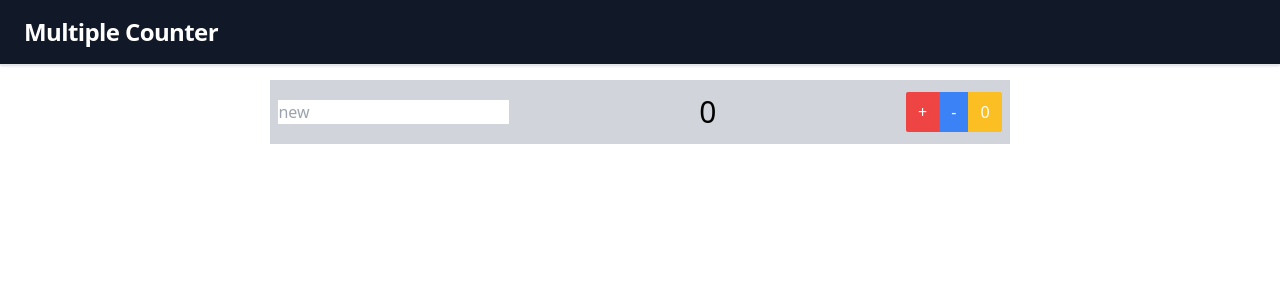
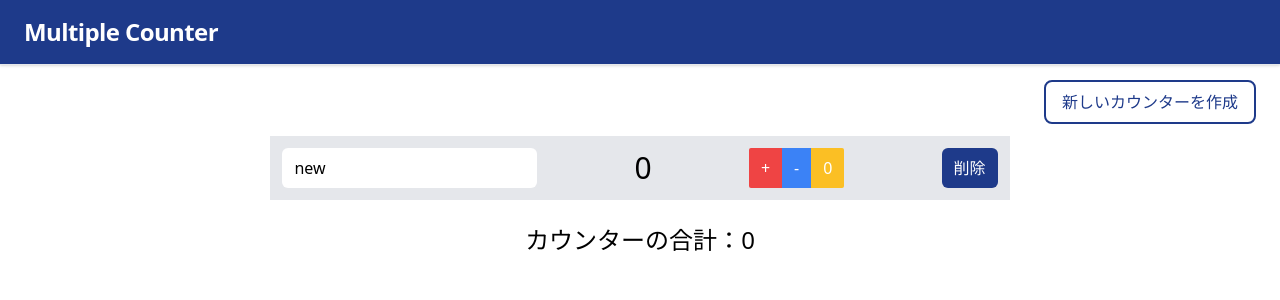
Before and after one commit to perio29/svelte-count-app, a Svelte app: page / in a window 1280 px wide. Shown: the top 300 px of the page. Built offline with nearby package versions, Linux system fonts and the light colour scheme.

Commit message:
✅ 基本機能の実装

```diff
--- a/src/App.svelte
+++ b/src/App.svelte
@@ -1,14 +1,13 @@
 <script lang="ts">
 	import Tailwindcss from './Tailwindcss.svelte';
 	import Header from './components/Header.svelte';
-	import Router from "svelte-spa-router";
-	import { routes } from './router';
+import Counter from './components/Counter.svelte';
 </script>
 
 <Tailwindcss />
 <Header />
 <main class="pt-16">
 	<div class="container mx-auto px-6 my-4">
-	  <Router {routes} />
+	 <Counter />
 	</div>
 </main>
--- /dev/null
+++ b/src/components/AddCounter.svelte
@@ -0,0 +1,20 @@
+<script>
+  import Modal from "./Modal.svelte";
+
+  let modalOpen = false;
+
+  const handleOpen = () => {
+    modalOpen = !modalOpen;
+  };
+</script>
+
+<div class="flex justify-end">
+  <button
+    on:click={handleOpen}
+    class="block px-4 py-2 text-blue-900 border-2 border-blue-900 hover:bg-blue-900 hover:text-white border-solid rounded-lg"
+    >新しいカウンターを作成</button
+  >
+  {#if modalOpen}
+    <Modal on:open={handleOpen} />
+  {/if}
+</div>
--- /dev/null
+++ b/src/components/Counter.svelte
@@ -0,0 +1,9 @@
+<script>
+  import AddCounter from "./AddCounter.svelte";
+  import CounterItem from "./CounterItem.svelte";
+</script>
+
+<div>
+  <AddCounter />
+  <CounterItem />
+</div>
--- /dev/null
+++ b/src/components/CounterItem.svelte
@@ -0,0 +1,75 @@
+<script>
+  import { counters } from "../store";
+  import { fade, scale } from "svelte/transition";
+
+  const increment = (i) => {
+    $counters[i].count += 1;
+  };
+
+  const decrement = (i) => {
+    $counters[i].count -= 1;
+  };
+
+  const reset = (i) => {
+    $counters[i].count = 0;
+  };
+
+  const handleDelete = (i) => {
+    $counters.splice(i, 1);
+    $counters = $counters;
+  };
+</script>
+
+<div>
+  {#each $counters as item, index}
+    <div
+      class="px-3 py-3 w-3/5 mx-auto mt-3 text-center flex items-center justify-between bg-gray-200"
+      in:scale
+      out:fade={{ duration: 500 }}
+    >
+      <input
+        type="text"
+        bind:value={item.title}
+        class="text-black px-3 py-2 border-none rounded-md"
+      />
+      <p class="text-3xl">{item.count}</p>
+      <div class="flex">
+        <button
+          class="px-3 py-2 bg-red-500 text-white block rounded-l-sm"
+          on:click={() => increment(index)}
+        >
+          +
+        </button>
+
+        <button
+          class="px-3 py-2 bg-blue-500 text-white block"
+          on:click={() => decrement(index)}
+        >
+          -
+        </button>
+        <button
+          class="px-3 py-2 bg-yellow-400 text-white block rounded-r-sm"
+          on:click={() => reset(index)}
+        >
+          0
+        </button>
+      </div>
+      <div>
+        <button
+          on:click={() => handleDelete(index)}
+          class="bg-blue-900 hover:bg-blue-600 text-white px-3 py-2 rounded-md border-0"
+          >削除</button
+        >
+      </div>
+    </div>
+  {/each}
+</div>
+
+<div class="mt-6 flex justify-center text-2xl">
+  <p>カウンターの合計：</p>
+  <p>
+    {$counters.reduce(function (sum, element) {
+      return sum + element.count;
+    }, 0)}
+  </p>
+</div>
--- a/src/components/Header.svelte
+++ b/src/components/Header.svelte
@@ -1,4 +1,4 @@
-<header class="top-0 left-0 w-full z-40 bg-gray-900 shadow fixed border-b border-gray-200">
+<header class="top-0 left-0 w-full z-40 bg-blue-900 shadow fixed border-b border-gray-200">
   <div class="container mx-auto px-6 h-16 flex justify-between items-center">
     <span class="font-semibold text-2xl text-white tracking-tight">Multiple Counter</span>
   </div>
--- /dev/null
+++ b/src/components/Modal.svelte
@@ -0,0 +1,39 @@
+<script>
+  import { counters } from "../store";
+  import { createEventDispatcher } from "svelte";
+
+  const dispatch = createEventDispatcher();
+
+  let title = "";
+
+  const handleAddCounter = () => {
+    $counters = [...$counters, { title: title, count: 0 }];
+    title = "";
+  };
+
+  const modalClose = () => {
+    dispatch("open");
+  };
+</script>
+
+<div
+  class="w-full h-full fixed top-0 left-0 bg-gray-800 bg-opacity-50 z-50 flex justify-center items-center"
+>
+  <div class=" w-2/5 h-2/5 bg-white flex items-center justify-center">
+    <div>
+      <input
+        class="block px-3 py-2 border-2 border-blue-300 rounded-md w-64 mb-3"
+        type="text"
+        placeholder="タイトルを入力してください"
+        bind:value={title}
+      />
+      <div on:click={modalClose}>
+        <button
+          disabled={title === ""}
+          class="block px-3 py-2 border-none bg-blue-900 text-white rounded-md mx-auto"
+          on:click={handleAddCounter}>カウンターを追加</button
+        >
+      </div>
+    </div>
+  </div>
+</div>
--- a/src/pages/Counter.svelte
+++ /dev/null
@@ -1,34 +0,0 @@
-<script>
-  let count = 0;
-
-  const increment = () => {
-    count += 1;
-  }
-
-  const decrement = () => {
-    count -= 1;
-  }
-
-  const reset = () => {
-    count = 0;
-  }
-</script>
-
-<div>
-  <div class="px-2 py-3 w-3/5 mx-auto mt-3 text-center flex items-center justify-between bg-gray-300">
-    <input type="text" placeholder="new" class="text-gray-400" />
-    <p class="text-3xl">{count}</p>
-    <div class="flex">
-      <button class="px-3 py-2 bg-red-500 text-white block rounded-l-sm" on:click={increment}>
-        +
-      </button>
-
-      <button class="px-3 py-2 bg-blue-500 text-white block" on:click={decrement}>
-        -
-      </button>
-      <button class="px-3 py-2 bg-yellow-400 text-white block rounded-r-sm" on:click={reset}>
-        0
-      </button>
-    </div>
-  </div>
-</div>
--- a/src/router/index.ts
+++ /dev/null
@@ -1,5 +0,0 @@
-import Counter from "../pages/Counter.svelte";
-
-export const routes = {
-  "/": Counter,
-};
--- /dev/null
+++ b/src/store.ts
@@ -0,0 +1,8 @@
+import { writable } from "svelte/store";
+
+export const counters = writable([
+  {
+    title: "new",
+    count: 0,
+  },
+]);
--- a/tsconfig.json
+++ b/tsconfig.json
@@ -1,6 +1,5 @@
 {
   "extends": "@tsconfig/svelte/tsconfig.json",
-
-  "include": ["src/**/*"],
+  "include": ["src/**/*", "src/node_modules"],
   "exclude": ["node_modules/*", "__sapper__/*", "public/*"]
 }
```
